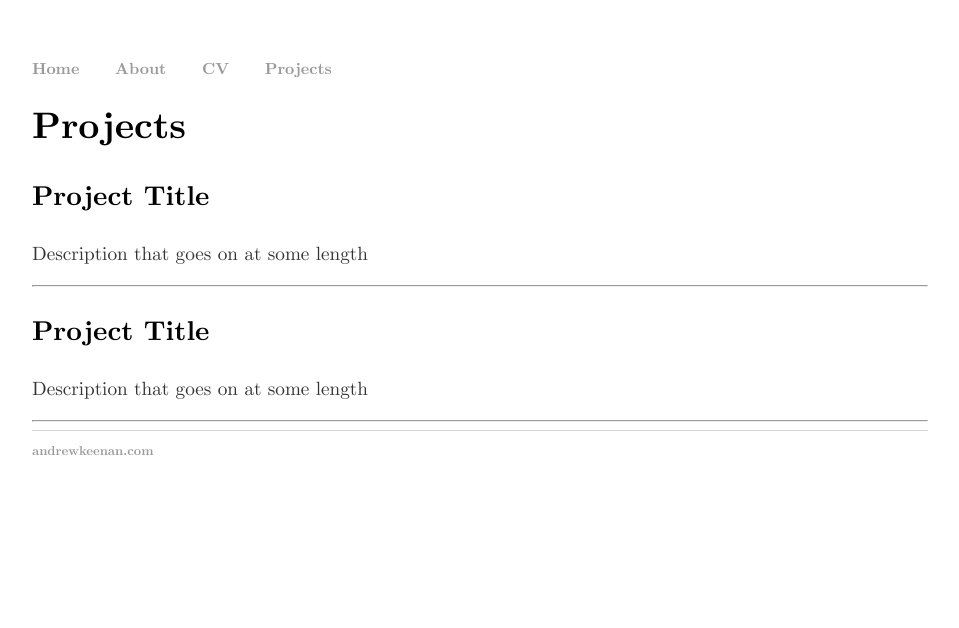
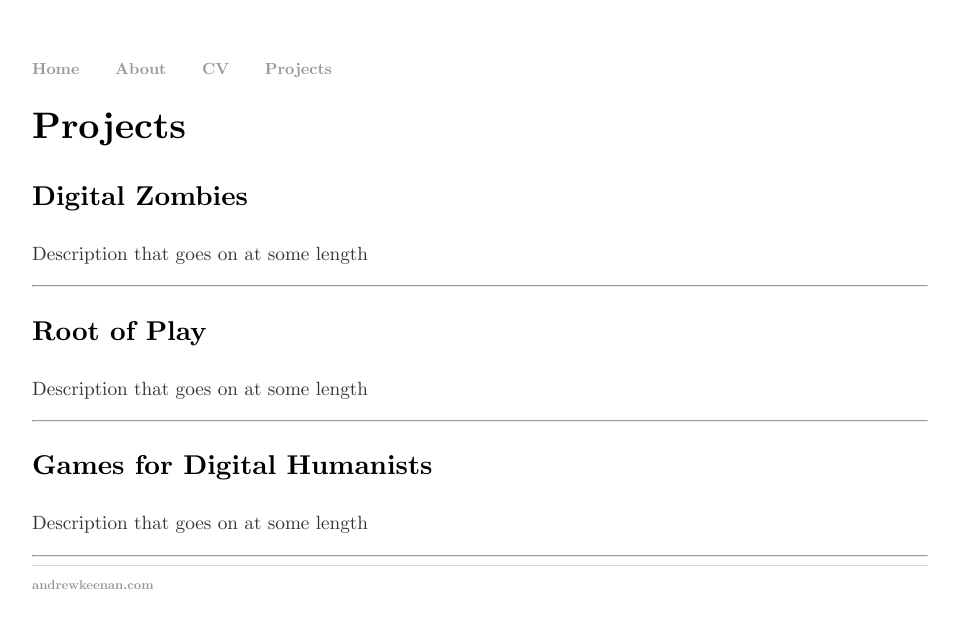
Before and after one commit to bigrube77/bigrube77.github.io, a Jekyll site: the page built from projects/index.html, in a window 1280 px wide. Shown: the top 628 px of the page, without its empty margins (160-1119 px from the left). Built offline with Jekyll 4.4.1, drawn with Linux system fonts in a browser that asks for light colours.

Commit message:
text update

```diff
--- a/projects/index.html
+++ b/projects/index.html
@@ -8,13 +8,19 @@ title: Projects
 
 			<h1>Projects</h1>
 
-			<h3>Project Title</h3>
+			<h3>Digital Zombies</h3>
 
 			<p>Description that goes on at some length</p>
 
 			<hr>
 
-			<h3>Project Title</h3>
+			<h3>Root of Play</h3>
+
+			<p>Description that goes on at some length</p>
+
+			<hr>
+
+			<h3>Games for Digital Humanists</h3>
 
 			<p>Description that goes on at some length</p>
 
```
